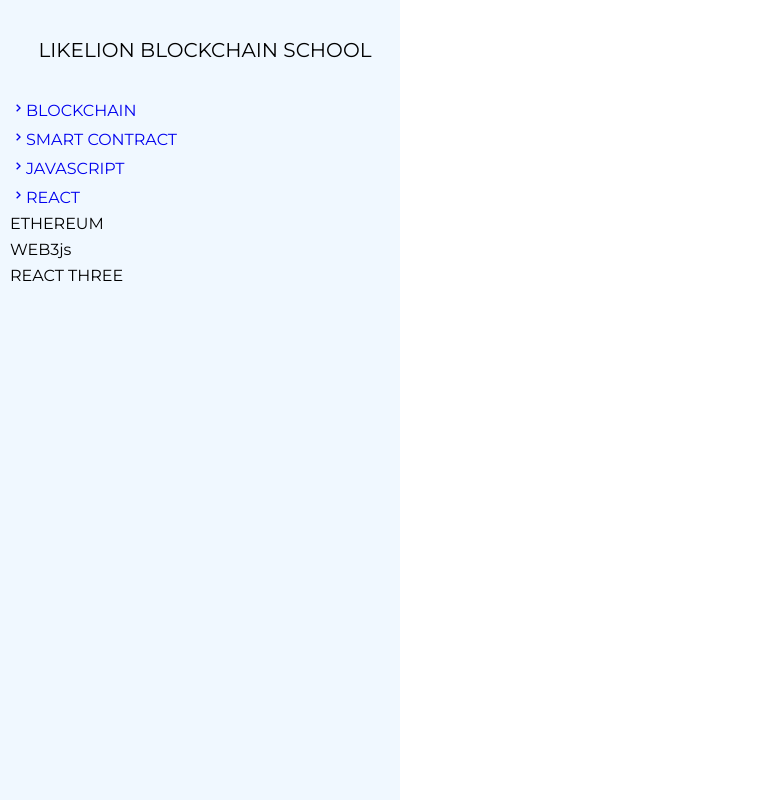
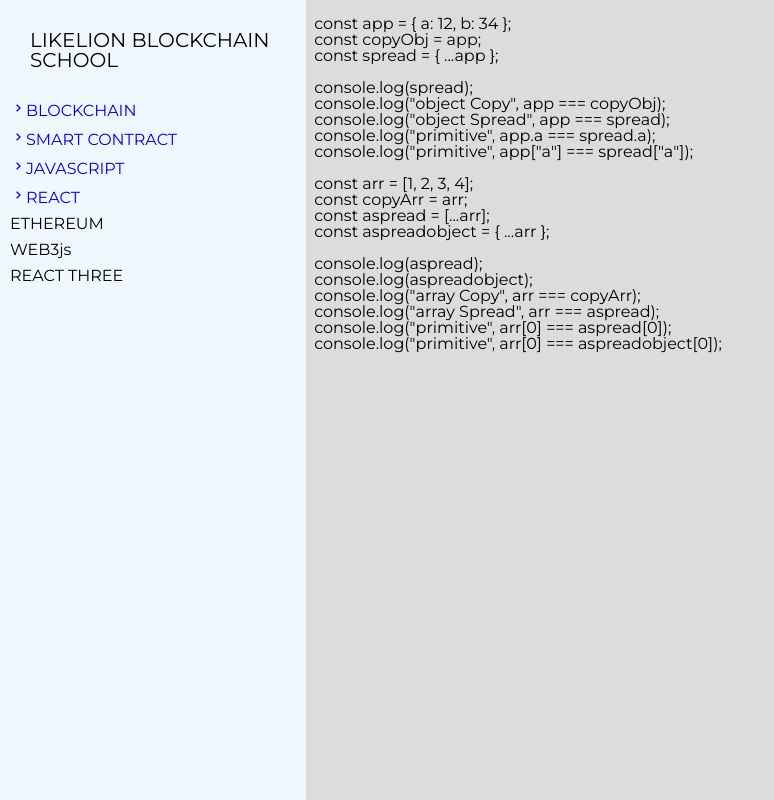
Before and after one commit to azerclion/likelionblockchain, a React (Create React App) app: page /javascript/JavascriptSyntax in a window 1280 px wide. Shown: the whole page, without its empty margins (0-774 px from the left). Built offline with nearby package versions, Linux system fonts and the light colour scheme.

Commit message:
new asset folder

```diff
--- a/src/Router.js
+++ b/src/Router.js
@@ -18,6 +18,7 @@
 import WhatIsJavascript from "./pages/javascriptPage/WhatIsJavascript";
 import JavascriptContent from "./pages/javascriptPage/JavascriptContent";
 import JavasscriptMemoryData from "./pages/javascriptPage/JavasscriptMemoryData";
+import JavascriptSyntax from "./pages/javascriptPage/JavascriptSyntax";
 import Reactjs from "./pages/reactPage/Reactjs";
 import WhatIsReact from "./pages/reactPage/WhatIsReact";
 import ReactContent from "./pages/reactPage/ReactContent";
@@ -80,6 +81,10 @@
             path="/javascript/JavasscriptMemoryData"
             element={<JavasscriptMemoryData />}
           ></Route>
+          <Route
+            path="/javascript/JavascriptSyntax"
+            element={<JavascriptSyntax />}
+          ></Route>
 
           <Route path="/react" element={<Reactjs />}></Route>
           <Route path="/react/whatisreact" element={<WhatIsReact />}></Route>
--- a/src/pages/javascriptPage/JavascriptSubTab.js
+++ b/src/pages/javascriptPage/JavascriptSubTab.js
@@ -24,6 +24,9 @@
         <div>
           <Link to={`/javascript/JavasscriptMemoryData`}>JavaScriptData</Link>
         </div>
+        <div>
+          <Link to={`/javascript/JavascriptSyntax`}>javascriptSyntax</Link>
+        </div>
       </SubTab>
     </>
   );
--- /dev/null
+++ b/src/pages/javascriptPage/JavascriptSyntax.js
@@ -0,0 +1,29 @@
+import spread from "../../assets/txt/spreadExample.txt";
+import styled from "styled-components";
+const JavascriptSyntaxContainer = styled.div`
+  width: 100vw;
+  height: 100vh;
+  padding-top: 16px;
+  padding-left: 8px;
+  display: flex;
+  flex-direction: row;
+  justify-content: flex-start;
+  background-color: gainsboro;
+`;
+
+function JavascriptSyntax() {
+  fetch(spread)
+    .then((res) => res)
+    .then((res) => res.text())
+    .then((result) => {
+      const element = document.getElementById("text");
+      element.innerText = result;
+    });
+  return (
+    <JavascriptSyntaxContainer>
+      <p id="text"></p>
+    </JavascriptSyntaxContainer>
+  );
+}
+
+export default JavascriptSyntax;
--- /dev/null
+++ b/src/pages/javascriptPage/javascriptHoisting.js
@@ -0,0 +1,3 @@
+function show() {
+  return <></>;
+}
```
Also changed, not shown: src/assets/txt/spreadExample.txt (added).
